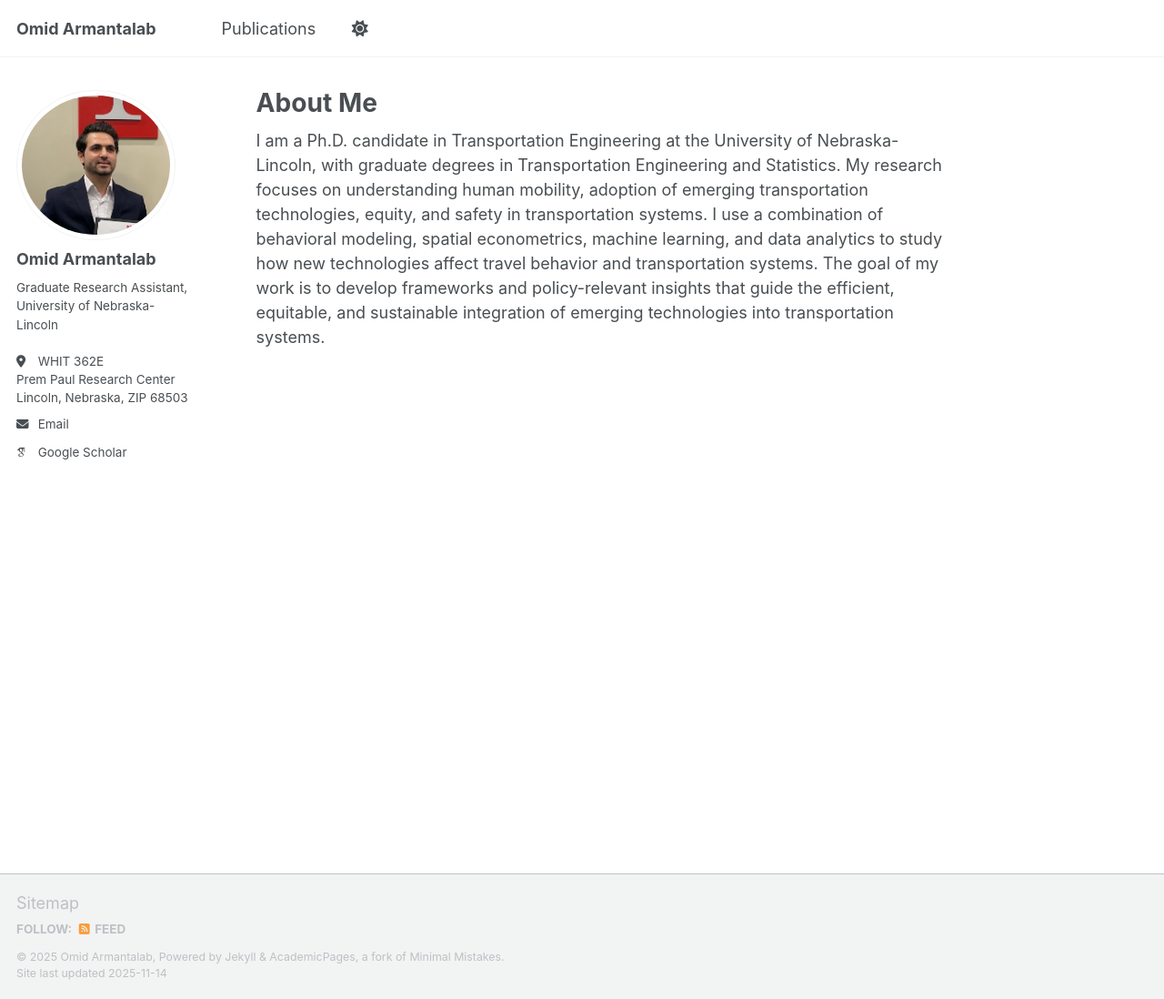
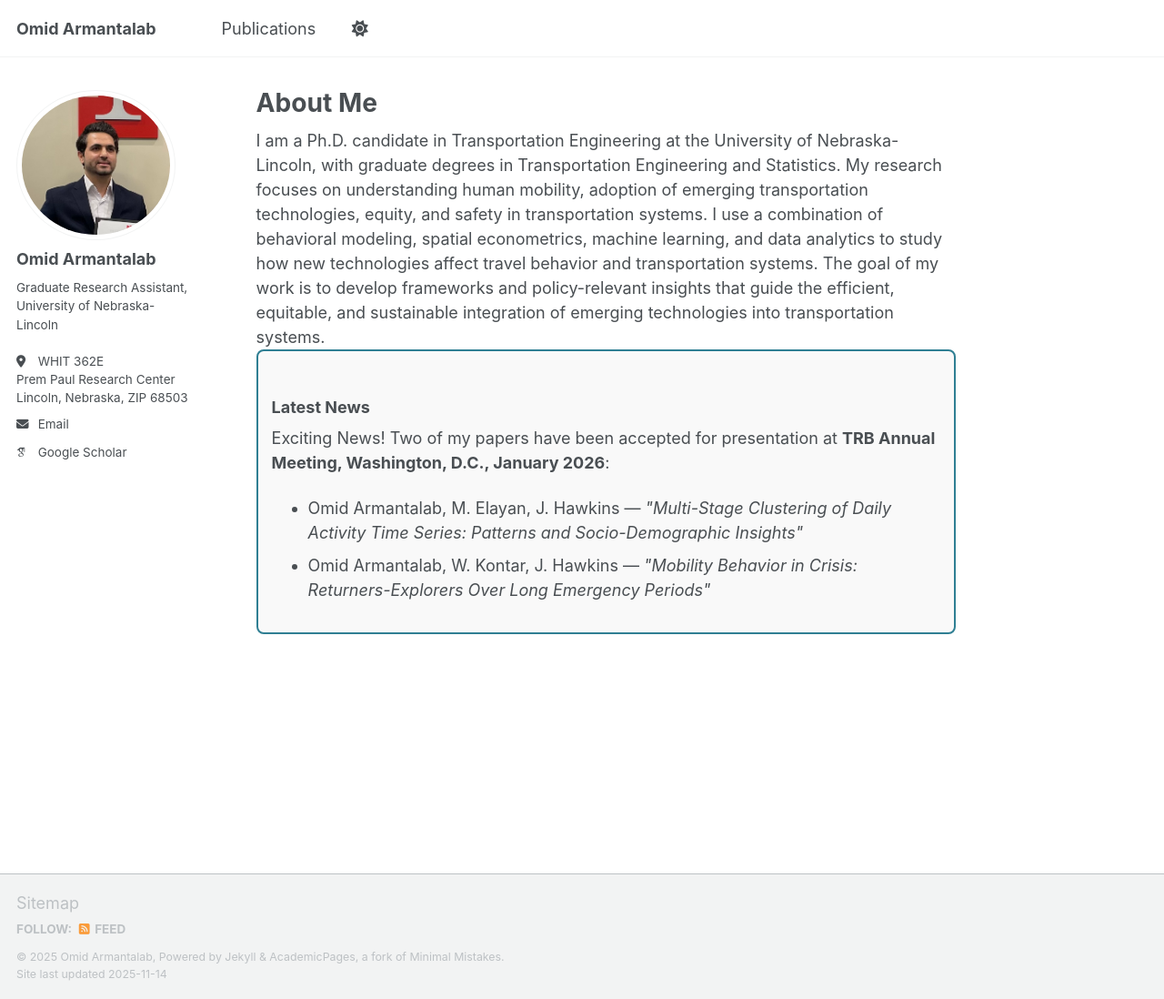
Before and after one commit to oarmantalab/oarmantalab.github.io, a Jekyll site: the page built from _pages/about.md, in a window 1280 px wide and 1098 px high. Shown: the whole window at 91% size. Built offline with Jekyll 4.4.1, drawn with Linux system fonts in a browser that asks for light colours; some web fonts are replaced; a script that is not in the unit is left out.

Commit message:
Update about.md

```diff
--- a/_pages/about.md
+++ b/_pages/about.md
@@ -9,3 +9,12 @@ redirect_from:
 <div class="justify">
 I am a Ph.D. candidate in Transportation Engineering at the University of Nebraska-Lincoln, with graduate degrees in Transportation Engineering and Statistics. My research focuses on understanding human mobility, adoption of emerging transportation technologies, equity, and safety in transportation systems. I use a combination of behavioral modeling, spatial econometrics, machine learning, and data analytics to study how new technologies affect travel behavior and transportation systems. The goal of my work is to develop frameworks and policy-relevant insights that guide the efficient, equitable, and sustainable integration of emerging technologies into transportation systems.
 </div>
+
+<div style="border: 2px solid #2f7f93; padding: 15px; border-radius: 8px; background-color: #f9f9f9; margin-bottom: 20px;">
+  <h3>Latest News</h3>
+  <p>Exciting News! Two of my papers have been accepted for presentation at <strong>TRB Annual Meeting, Washington, D.C., January 2026</strong>:</p>
+  <ul>
+    <li>Omid Armantalab, M. Elayan, J. Hawkins — <em>"Multi-Stage Clustering of Daily Activity Time Series: Patterns and Socio-Demographic Insights"</em></li>
+    <li>Omid Armantalab, W. Kontar, J. Hawkins — <em>"Mobility Behavior in Crisis: Returners-Explorers Over Long Emergency Periods"</em></li>
+  </ul>
+</div>
```
